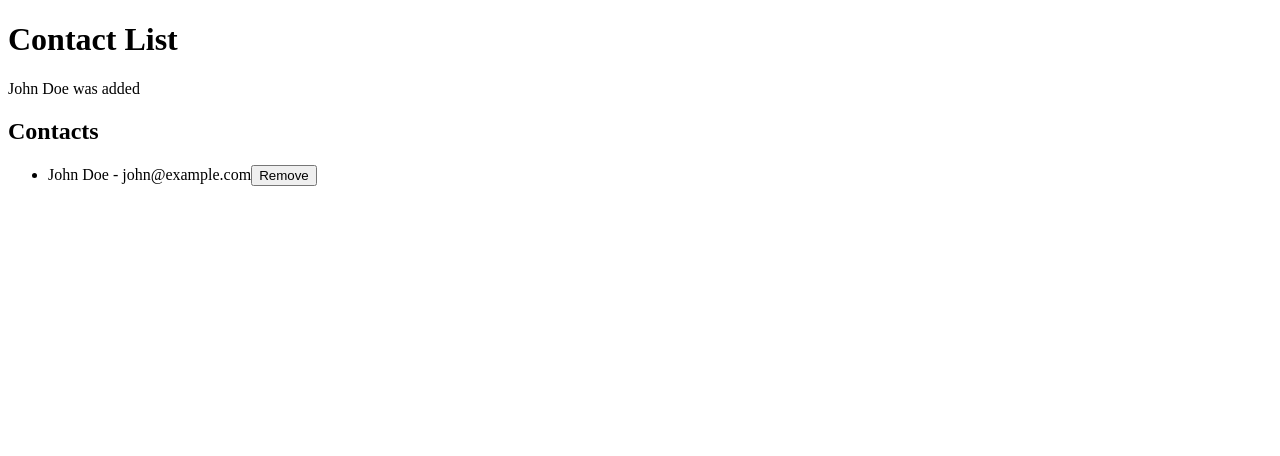
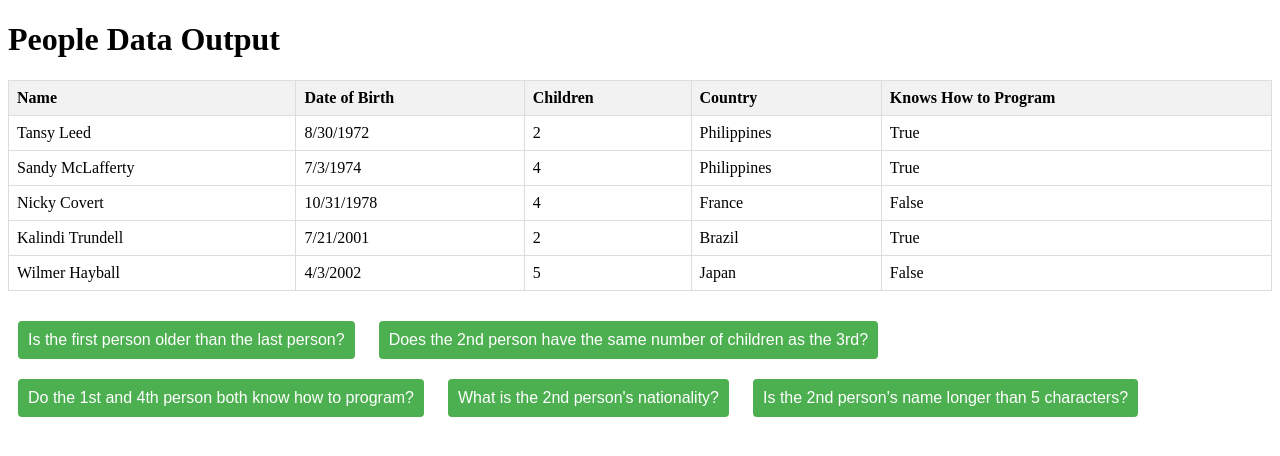
Before and after one commit to BjorkBjorgulfs/Typescript-functions, a plain HTML site: page index.html in a window 1280 px wide. Drawn offline with Linux system fonts and the light colour scheme.

Commit message:
made some style changes and made clickable buttons with questions

```diff
--- a/index.html
+++ b/index.html
@@ -3,16 +3,70 @@
 <head>
     <meta charset="UTF-8">
     <meta name="viewport" content="width=device-width, initial-scale=1.0">
-    <title>TypeScript Functions</title>
+    <title>TypeScript Output</title>
     <link rel="stylesheet" href="style.css">
 </head>
 <body>
-    <h1>Contact List</h1>
+    <h1>People Data Output</h1>
 
-    <div id="output"></div>
+    <!-- Adding the data from the Mockaroo link into the HTML as a table -->
+    <table border="1" style="width: 100%; text-align: left;">
+        <thead>
+            <tr>
+                <th>Name</th>
+                <th>Date of Birth</th>
+                <th>Children</th>
+                <th>Country</th>
+                <th>Knows How to Program</th>
+            </tr>
+        </thead>
+        <tbody id="people-data">
+            <tr>
+                <td>Tansy Leed</td>
+                <td>8/30/1972</td>
+                <td>2</td>
+                <td>Philippines</td>
+                <td>True</td>
+            </tr>
+            <tr>
+                <td>Sandy McLafferty</td>
+                <td>7/3/1974</td>
+                <td>4</td>
+                <td>Philippines</td>
+                <td>True</td>
+            </tr>
+            <tr>
+                <td>Nicky Covert</td>
+                <td>10/31/1978</td>
+                <td>4</td>
+                <td>France</td>
+                <td>False</td>
+            </tr>
+            <tr>
+                <td>Kalindi Trundell</td>
+                <td>7/21/2001</td>
+                <td>2</td>
+                <td>Brazil</td>
+                <td>True</td>
+            </tr>
+            <tr>
+                <td>Wilmer Hayball</td>
+                <td>4/3/2002</td>
+                <td>5</td>
+                <td>Japan</td>
+                <td>False</td>
+            </tr>
+        </tbody>
+    </table>
 
-    <h2>Contacts</h2>
-    <ul id="contactList"></ul>
+    <div id="output" style="margin-top: 20px;"></div>
+
+    <button onclick="compareAges()">Is the first person older than the last person?</button>
+    <button onclick="compareChildren()">Does the 2nd person have the same number of children as the 3rd?</button>
+    <button onclick="checkProgrammingSkills()">Do the 1st and 4th person both know how to program?</button>
+    <button onclick="checkNationality()">What is the 2nd person's nationality?</button>
+    <button onclick="checkNameLength()">Is the 2nd person's name longer than 5 characters?</button>
+
 
     <script src="main.js"></script>
 </body>
--- a/main.js
+++ b/main.js
@@ -1,120 +1,125 @@
-const contactList = [];
+'use strict';
 
-function add(contact) {
-    const output = document.getElementById('output');
+// The people array contains objects representing each person's data
+const people = [
+  {
+    name: "Tansy Leed",
+    dateOfBirth: "8/30/1972",
+    children: 2,
+    country: "Philippines",
+    knowsHowToProgram: true,
+  },
+  {
+    name: "Sandy McLafferty",
+    dateOfBirth: "7/3/1974",
+    children: 4,
+    country: "Philippines",
+    knowsHowToProgram: true,
+  },
+  {
+    name: "Nicky Covert",
+    dateOfBirth: "10/31/1978",
+    children: 4,
+    country: "France",
+    knowsHowToProgram: false,
+  },
+  {
+    name: "Kalindi Trundell",
+    dateOfBirth: "7/21/2001",
+    children: 2,
+    country: "Brazil",
+    knowsHowToProgram: true,
+  },
+  {
+    name: "Wilmer Hayball",
+    dateOfBirth: "4/3/2002",
+    children: 5,
+    country: "Japan",
+    knowsHowToProgram: false,
+  },
+];
 
-    if (!output) {
-        console.error("Output element not found");
-        return;
-    }
-
-    if (!contact.name || !contact.email) {
-        output.textContent = "Missing fields";
-        console.log("Missing fields");
-        return;
-    }
-
-    const duplicate = contactList.find(c => c.email === contact.email);
-    if (duplicate) {
-        output.textContent = "Duplicate was found";
-        console.log("Duplicate was found");
-        return;
-    }
-
-    contactList.push(contact);
-    output.textContent = `${contact.name} was added`;
-    console.log(`${contact.name} was added`);
-
-    listAll(); // Update DOM (optional)
+// Function to extract the year from a date string
+function getYear(dateOfBirth) {
+  return new Date(dateOfBirth).getFullYear();
 }
 
-function remove(email) {
-    const index = contactList.findIndex(c => c.email === email);
-
-    if (index === -1) {
-        console.log("Contact not found");
-        return;
-    }
-
-    const [removedContact] = contactList.splice(index, 1);
-    console.log(`${removedContact.name} was removed`);
-
-    listAll(); // Update DOM (optional)
+// Function to display the output in the HTML
+function displayOutput(text) {
+  const outputDiv = document.getElementById('output');
+  outputDiv.innerHTML = text;
 }
 
-function edit(email, newData) {
-    const contact = contactList.find(c => c.email === email);
+// Compare the first and last person's age
+function compareAges() {
+  const firstPersonAge = getYear(people[0].dateOfBirth);
+  const lastPersonAge = getYear(people[people.length - 1].dateOfBirth);
+  let result = "";
 
-    if (!contact) {
-        console.log("Contact not found");
-        return;
-    }
+  if (firstPersonAge < lastPersonAge) {
+    result = "The first person is older than the last person.";
+    console.log("The first person is older than the last person.");
+  } else if (firstPersonAge > lastPersonAge) {
+    result = "The last person is older than the first person.";
+    console.log("The last person is older than the first person.");
+  } else {
+    result = "Both people are the same age.";
+    console.log("Both people are the same age.");
+  }
 
-    Object.assign(contact, newData);
-    console.log(`${contact.name} was updated`);
-
-    listAll(); // Update DOM (optional)
+  displayOutput(result);
 }
 
-function get(email) {
-    const contact = contactList.find(c => c.email === email);
+// Compare the number of children between the 2nd and 3rd person
+function compareChildren() {
+  const result = (people[1].children === people[2].children) ?
+    "The 2nd and 3rd person have the same number of children." :
+    "The 2nd and 3rd person have a different number of children.";
 
-    if (!contact) {
-        console.log("Contact not found");
-        return;
-    }
-
-    console.log(`Name: ${contact.name}`);
-    console.log(`Email: ${contact.email}`);
-    console.log(`Phone number: ${contact.phoneNumber || "N/A"}`);
-    console.log(`Company: ${contact.company || "N/A"}`);
+  displayOutput(result);
+  console.log(result);
 }
 
-function listAll() {
-    const contactListElement = document.getElementById('contactList');
-    contactListElement.innerHTML = ''; // Clear the list
+// Check if both the 1st and 4th person know how to program
+function checkProgrammingSkills() {
+  const result = (people[0].knowsHowToProgram && people[3].knowsHowToProgram) ?
+    "Yay! Both the 1st and 4th person know how to program." :
+    "LMGTFY. One or both of them don't know how to program.";
 
-    if (contactList.length === 0) {
-        console.log("No contacts available");
-        contactListElement.innerHTML = '<li>No contacts available</li>';
-        return;
-    }
-
-    const contactDetails = contactList.map(c => `${c.name} ${c.email}`).join(", ");
-    console.log(contactDetails);
-
-    // Update the DOM (optional)
-    contactList.forEach(contact => {
-        const li = document.createElement('li');
-        li.textContent = `${contact.name} - ${contact.email}`;
-
-        const removeButton = document.createElement('button');
-        removeButton.textContent = 'Remove';
-        removeButton.onclick = () => {
-            remove(contact.email);
-        };
-
-        li.appendChild(removeButton);
-        contactListElement.appendChild(li);
-    });
+  displayOutput(result);
+  console.log(result);
 }
 
-function clear() {
-    contactList.length = 0;
-    console.log("The contact list was cleared");
+// Switch statement for the 2nd person's nationality
+function checkNationality() {
+  let result = "";
+  switch (people[1].country) {
+    case "Iceland":
+      result = "Hæ";
+      console.log("Hæ");
+      break;
+    case "Spain":
+      result = "Hola";
+      console.log("Hola");
+      break;
+    case "Korea":
+      result = "여보세요";
+      console.log("여보세요");
+      break;
+    default:
+      result = "Hello";
+      console.log("Hello");
+  }
 
-    listAll(); // Update DOM (optional)
+  displayOutput(result);
 }
 
-// Exposing the functions to the global window object to be used in the console
-window.add = add;
-window.remove = remove;
-window.edit = edit;
-window.get = get;
-window.listAll = listAll;
-window.clear = clear;
+// Ternary operator to check if the 2nd person's name is longer than 5 characters
+function checkNameLength() {
+  const result = people[1].name.length > 5 ?
+    "Yes, it's long" :
+    "No, it's short";
 
-add({ name: "John Doe", email: "john@example.com" })
-
-// Initial call to listAll to ensure the list is shown in the DOM if required
-listAll();
+  displayOutput(result);
+  console.log(result);
+}
--- /dev/null
+++ b/style.css
@@ -0,0 +1,34 @@
+/* style.css */
+
+/* Styling for the buttons */
+button {
+  margin: 10px;
+  padding: 10px;
+  font-size: 16px;
+  cursor: pointer;
+  background-color: #4CAF50; /* Green background */
+  color: white; /* White text */
+  border: none; /* Remove border */
+  border-radius: 4px; /* Rounded corners */
+}
+
+button:hover {
+  background-color: #45a049; /* Darker green on hover */
+}
+
+/* Add any additional styling you may need for other elements */
+table {
+  width: 100%;
+  text-align: left;
+  border-collapse: collapse;
+}
+
+table th, table td {
+  border: 1px solid #ddd;
+  padding: 8px;
+}
+
+table th {
+  background-color: #f2f2f2;
+  font-weight: bold;
+}
```
Also changed, not shown: 1 other file.
